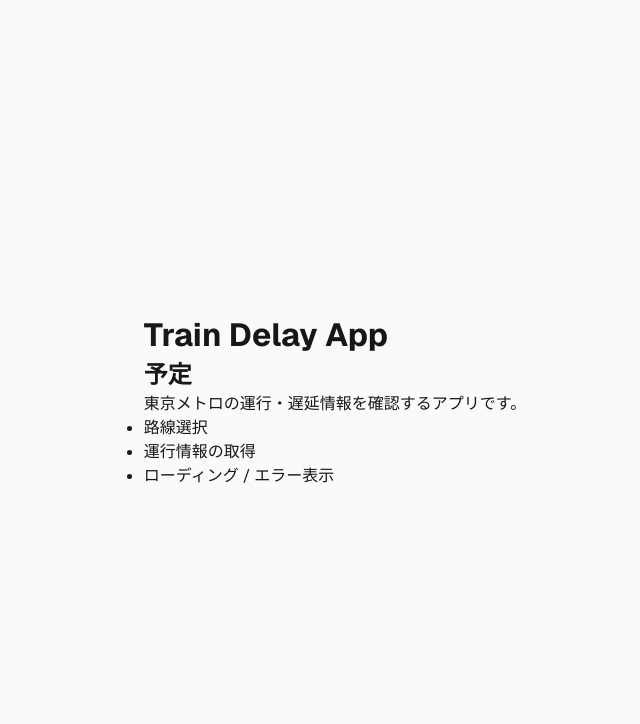
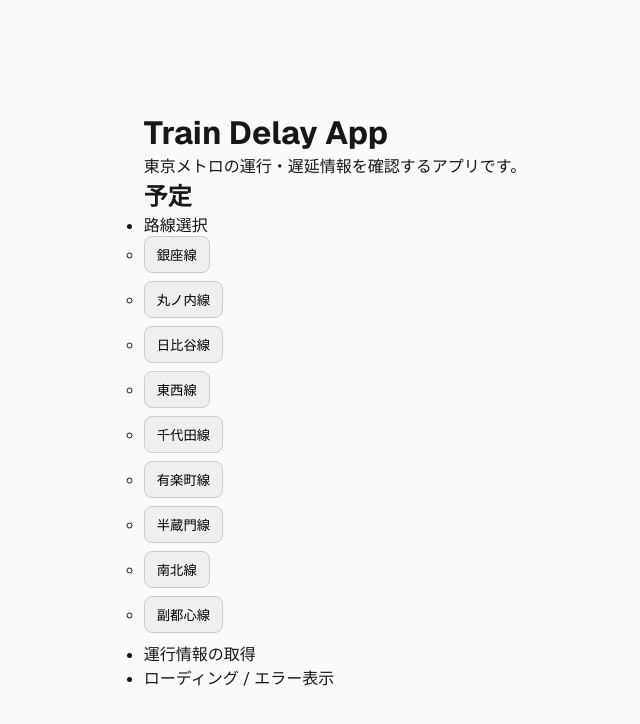
Before and after one commit to rcodes-dev/weather-app, a Next.js app: page / in a window 1280 px wide. Shown: the top 724 px of the page, without its empty margins (305-945 px from the left). Built offline with nearby package versions, Linux system fonts and the light colour scheme.

Commit message:
線路選択UIを追加

```diff
--- a/src/app/page.module.css
+++ b/src/app/page.module.css
@@ -137,5 +137,31 @@
     --button-primary-hover: #ccc;
     --button-secondary-hover: #1a1a1a;
     --button-secondary-border: #1a1a1a;
+
+    /* 追加 */
+    --line-bg: #1a1a1a;
+    --line-text: #ededed;
+    --line-border: #333;
+
+    --line-selected-bg: #3b82f6;
+    --line-selected-text: #fff;
+    --line-selected-border: #3b82f6;
+  }
+
+  .lineButton {
+    padding: 8px 12px;
+    border-radius: 8px;
+    cursor: pointer;
+    border: 1px solid var(--line-border);
+    background: var(--line-bg);
+    color: var(--line-text);
+    font-weight: 400;
+  }
+
+  .lineButtonSelected {
+    border: 1px solid var(--line-selected-border);
+    background: var(--line-selected-bg);
+    color: var(--line-selected-text);
+    font-weight: 700;
   }
 }
--- a/src/app/page.tsx
+++ b/src/app/page.tsx
@@ -1,16 +1,47 @@
-import Image from "next/image";
+"use client";
 import styles from "./page.module.css";
+import { TOKYO_METRO_LINES } from "./constants/tokyoMetroLines";
+import { useState } from "react";
 
 export default function Home() {
+  const [selectedLineId, setSelectedLineId] = useState<string | null>(null);
+  const selectedLine = TOKYO_METRO_LINES.find((l) => l.id === selectedLineId);
+
   return (
     <div className={styles.page}>
       <main>
         <h1>Train Delay App</h1>
+        <p>東京メトロの運行・遅延情報を確認するアプリです。</p>
         <section>
           <h2>予定</h2>
-          <p>東京メトロの運行・遅延情報を確認するアプリです。</p>
           <ul>
             <li>路線選択</li>
+            <ul>
+              {TOKYO_METRO_LINES.map((line) => {
+                const isSelected = line.id === selectedLineId;
+                return (
+                  <li key={line.id} style={{ marginBottom: 8 }}>
+                    <button
+                      type="button"
+                      onClick={() => setSelectedLineId(line.id)}
+                      className={`${styles.lineButton} ${
+                        isSelected ? styles.lineButtonSelected : ""
+                      }`}
+                      style={{
+                        padding: "8px 12px",
+                        borderRadius: 8,
+                        border: "1px solid #ccc",
+                        cursor: "pointer",
+                        fontWeight: isSelected ? 700 : 400,
+                      }}
+                    >
+                      {line.name}
+                      {isSelected ? "（選択中）" : ""}
+                    </button>
+                  </li>
+                );
+              })}
+            </ul>
             <li>運行情報の取得</li>
             <li>ローディング / エラー表示</li>
           </ul>
```
